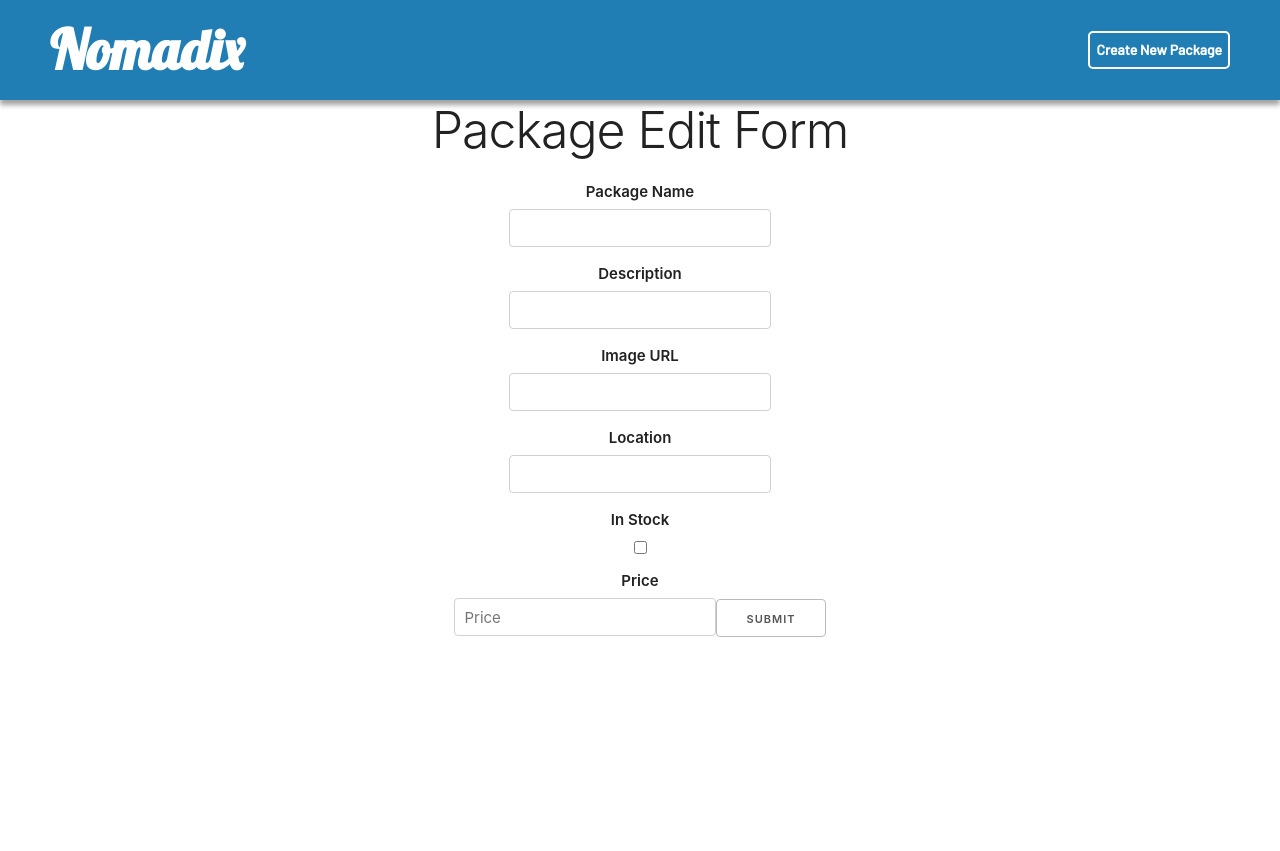
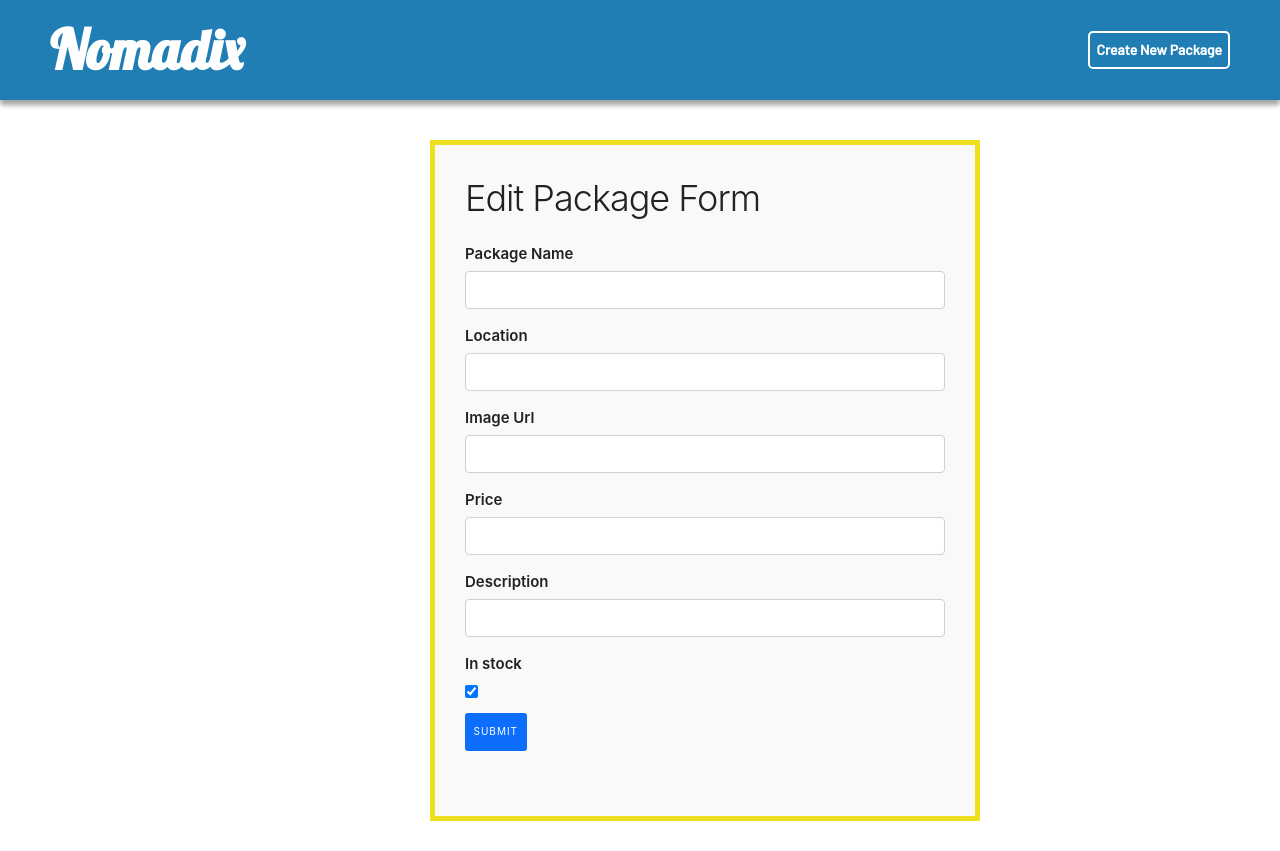
Before and after one commit to yashiazize/PERN-Final-Project, a React (Create React App) app in the folder front-end/: page /travelpackages/edit/edit in a window 1280 px wide. Before the commit the page ends 800 px from the top, so only its background shows below. Built offline with nearby package versions, Linux system fonts and the light colour scheme; no server answers; a web font is replaced by a local one.

Commit message:
css for forms and details page

```diff
--- a/front-end/src/App.css
+++ b/front-end/src/App.css
@@ -1,5 +1,5 @@
 @import url('https://fonts.googleapis.com/css2?family=Qahiri&display=swap');
-
+@import url('https://fonts.googleapis.com/css2?family=Barlow:wght@100;200;300;500&display=swap');
 
 .packagesList {
     margin-top: 40px;
@@ -17,7 +17,45 @@
 
 .newFormContainer {
     text-align: left;
-    border: 5px solid;
-    margin: 100px;
-    padding: 50px;
+    background-color: rgb(251, 249, 248);
+    border: 5px solid rgb(238, 224, 32);
+    margin-left: 430px;
+    margin-top: 30px;
+    margin-bottom: 30px;
+    padding: 30px;
+    width: 550px;
 }
+
+.form-control {
+    width: 480px;
+    font-size: 14px;
+}
+
+.detailsContainer {
+    margin: 40px;
+    text-align: left;
+    font-family: 'Barlow', sans-serif;
+}
+
+.detailsContainer h3 {
+    text-decoration:overline;
+}
+
+.detailsButtons {
+    text-align: center;
+    display: flex;
+    justify-content: space-between;
+    margin: 30px;
+
+}
+
+.editFormContainer {
+    text-align: left;
+    background-color: rgb(251, 249, 248);
+    border: 5px solid rgb(238, 224, 32);
+    margin-left: 430px;
+    margin-top: 40px;
+    padding: 30px;
+    width: 550px;
+    margin-bottom: 30px;
+}
--- a/front-end/src/components/PackageDetails.js
+++ b/front-end/src/components/PackageDetails.js
@@ -1,7 +1,7 @@
 import axios from "axios";
 import { useState, useEffect } from "react";
 import { useParams, useHistory } from "react-router";
-import { Link } from "react-router-dom"
+import { Link } from "react-router-dom";
 import { apiURL } from "../util/apiURL";
 
 const API = apiURL();
@@ -9,7 +9,7 @@ const API = apiURL();
 const PackageDetails = () => {
   const [tripPackage, setTripPackage] = useState([]);
   const { id } = useParams();
-  const history = useHistory()
+  const history = useHistory();
 
   const deletePackage = async () => {
     try {
@@ -20,34 +20,62 @@ const PackageDetails = () => {
   };
 
   const handleDelete = async () => {
-      await deletePackage()
-      history.push("/travelpackages")
-  }
+    await deletePackage();
+    history.push("/travelpackages");
+  };
 
   useEffect(() => {
     const getPackageDetails = async () => {
-        try {
-            const res = await axios.get(`${API}/travelpackages/${id}`)
-            setTripPackage(res.data.payload)
-        } catch (error) {
-            console.log(error)
-        }
-    }
-    getPackageDetails()
-  }, [id])
+      try {
+        const res = await axios.get(`${API}/travelpackages/${id}`);
+        setTripPackage(res.data.payload);
+      } catch (error) {
+        console.log(error);
+      }
+    };
+    getPackageDetails();
+  }, [id]);
 
   return (
-    <section>
-      <h2>Package Details</h2>
-      <p>Package Name: {tripPackage.package_name}</p>
-      <img src={tripPackage.img_url} alt={tripPackage.location} />
-      <p>Description: {tripPackage.description}</p>
-      <p>Location: {tripPackage.location}</p>
-      <p>In Stock: {tripPackage.in_stock}</p>
-      <p>Price: {tripPackage.price}</p>
-      <button onClick={handleDelete}>Delete</button>
-      <Link to={`/travelpackages/${id}/edit`}><button>Edit</button></Link>
-     <Link to={"/travelpackages"}><button>Go Back</button></Link>
+    <section className="detailsContainer">
+      <h4>Package Details</h4>
+      <div className="card mb-3" style={{ max_width: "540px" }}>
+        <div className="row g-0">
+          <div className="col-md-4">
+            <img
+              src={tripPackage.img_url}
+              className="img-fluid rounded-start"
+              alt={tripPackage.location}
+            />
+          </div>
+          <div className="col-md-8">
+            <div className="card-body">
+              <h3 className="card-title"> {tripPackage.package_name}</h3>
+              <p className="card-text">Location: {tripPackage.location}</p>
+              <p className="card-text">
+                Description: {tripPackage.description}
+              </p>
+              <p className="card-text">Price: {tripPackage.price}</p>
+              <p className="card-text">In Stock: {!tripPackage.is_favorite ? (
+          <span>✔️</span>
+        ) : (
+          <span>❌</span>
+        )} {tripPackage.in_stock}</p>
+              <p class="card-text">
+              </p>
+            </div>
+          </div>
+        </div>
+      </div>
+      <div className="detailsButtons">
+        <Link to={"/travelpackages"}>
+          <button>Go Back</button>
+        </Link>
+        <Link to={`/travelpackages/${id}/edit`}>
+          <button>Edit</button>
+        </Link>
+        <button onClick={handleDelete}>Delete</button>
+      </div>
     </section>
   );
 };
--- a/front-end/src/components/PackageListItem.js
+++ b/front-end/src/components/PackageListItem.js
@@ -5,7 +5,7 @@ function PackageListItem({packageObj}) {
 
     return (
         <div className="card" style={{width: "30rem"}}>
-            <img src={packageObj.img_url} className="card-img-top" alt="img_url"></img>
+            <img src={packageObj.img_url} style={{height: "22rem"}} className="card-img-top" alt="img_url"></img>
             <div className="card-body">
             <h5 className="card-title">{packageObj.package_name}</h5>
             <p>Price: ${packageObj.price}</p>
--- a/front-end/src/components/PackagesEditForm.js
+++ b/front-end/src/components/PackagesEditForm.js
@@ -51,59 +51,91 @@ const PackagesEditForm = () => {
     setTripPackage({ ...tripPackage, in_stock: !tripPackage.in_stock });
   };
   return (
-    <form onSubmit={handleSubmit}>
-        <h1>Package Edit Form</h1>
-      <label htmlFor="package_name">Package Name</label>
+    <section className="editFormContainer">
+      <h3> Edit Package Form</h3>
+      <form>
+        <div className="mb-3">
+          <label htmlFor="package_name" className="form-label">
+            Package Name
+          </label>
           <input
             id="package_name"
             value={tripPackage.package_name}
             type="text"
+            className="form-control"
             onChange={handleTextChange}
             required
           />
-      <label htmlFor="description">Description</label>
+        </div>
+        <div className="mb=3">
+          <label htmlFor="location" className="form-label">
+            Location
+          </label>
+          <input
+            id="location"
+            type="text"
+            className="form-control"
+            required
+            value={tripPackage.location}
+            onChange={handleTextChange}
+          />
+        </div>
+        <div className="mb-3">
+          <label htmlFor="img_url" className="form-label">
+            Image Url
+          </label>
+          <input
+            id="img_url"
+            type="url"
+            required
+            className="form-control"
+            value={tripPackage.img_url}
+            onChange={handleTextChange}
+          />
+        </div>
+        <div className="mb-3">
+          <label htmlFor="price" className="form-label">
+            Price
+          </label>
+          <input
+            id="price"
+            type="number"
+            className="form-control"
+            required
+            value={tripPackage.price}
+            onChange={handleTextChange}
+          />
+        </div>
+        <div className="mb-3">
+          <label htmlFor="description" className="form-label">
+            Description
+          </label>
           <input
             id="description"
+            type="text"
+            required
+            className="form-control"
             value={tripPackage.description}
-        type="text"
             onChange={handleTextChange}
-        required
           />
-      <label htmlFor="img_url">Image URL</label>
-      <input
-        id="img_url"
-        value={tripPackage.img_url}
-        type="text"
-        onChange={handleTextChange}
-        required
-      />
-      <label htmlFor="location">Location</label>
-      <input
-        id="location"
-        value={tripPackage.location}
-        type="text"
-        onChange={handleTextChange}
-        required
-      />
-      <label htmlFor="in_stock">In Stock</label>
+        </div>
+        <div>
+          <label htmlFor="in_stock" className="form-check-label">
+            In stock
+          </label>
           <input
             id="in_stock"
-        value={tripPackage.in_stock}
             type="checkbox"
+            name="in_stock"
+            checked={tripPackage.in_stock}
             onChange={handleCheckBox}
-        placeholder="In Stock"
           />
-      <label htmlFor="price">Price</label>
-      <input
-        id="price"
-        value={tripPackage.price}
-        type="text"
-        onChange={handleTextChange}
-        placeholder="Price"
-        required
-      />
-      <button type="submit">Submit</button>
+        </div>
+        <button type="submit" onSubmit={handleSubmit} className="btn btn-primary">
+          Submit
+        </button>
       </form>
+    </section>
   );
 };
 
--- a/front-end/src/components/PackagesNewForm.js
+++ b/front-end/src/components/PackagesNewForm.js
@@ -39,8 +39,9 @@ const PackagesNewForm = () => {
     history.push("/travelpackages");
   };
   return (
-    <section>
-      <form className="newFormContainer">
+    <section className="newFormContainer">
+      <h3> New Package Form</h3>
+      <form>
         <div className="mb-3">
           <label htmlFor="package_name" className="form-label">
             Package Name
@@ -107,7 +108,7 @@ const PackagesNewForm = () => {
           />
         </div>
         <div>
-          <label htmlFor="in_stock" class="form-check-label">
+          <label htmlFor="in_stock" className="form-check-label">
             In stock
           </label>
           <input
@@ -118,7 +119,7 @@ const PackagesNewForm = () => {
             onChange={handleCheckbox}
           />
         </div>
-        <button type="submit" onSubmit={handleSubmit} class="btn btn-primary">
+        <button type="submit" onSubmit={handleSubmit} className="btn btn-primary">
           Submit
         </button>
       </form>
```
Lines whose indentation alone changed are shown as unchanged.
